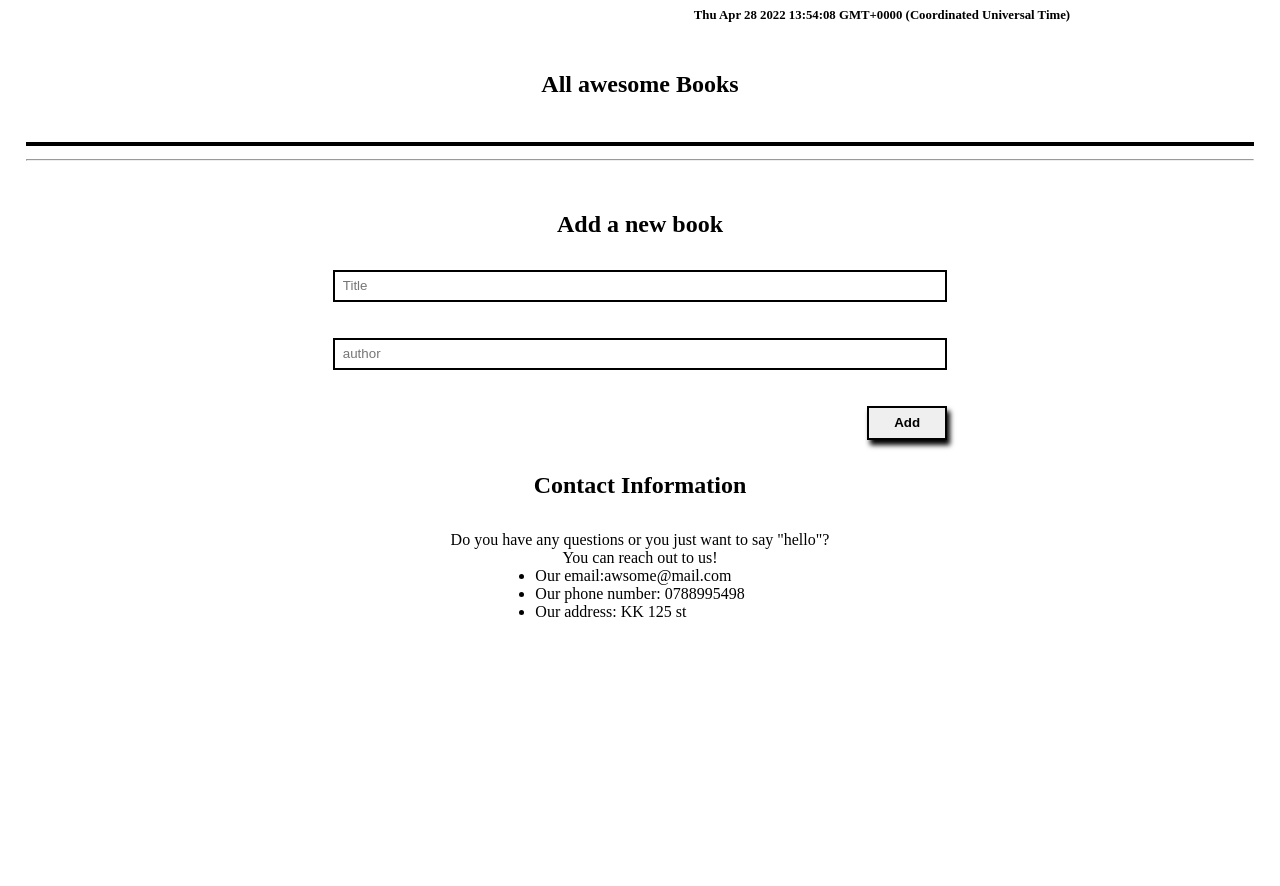
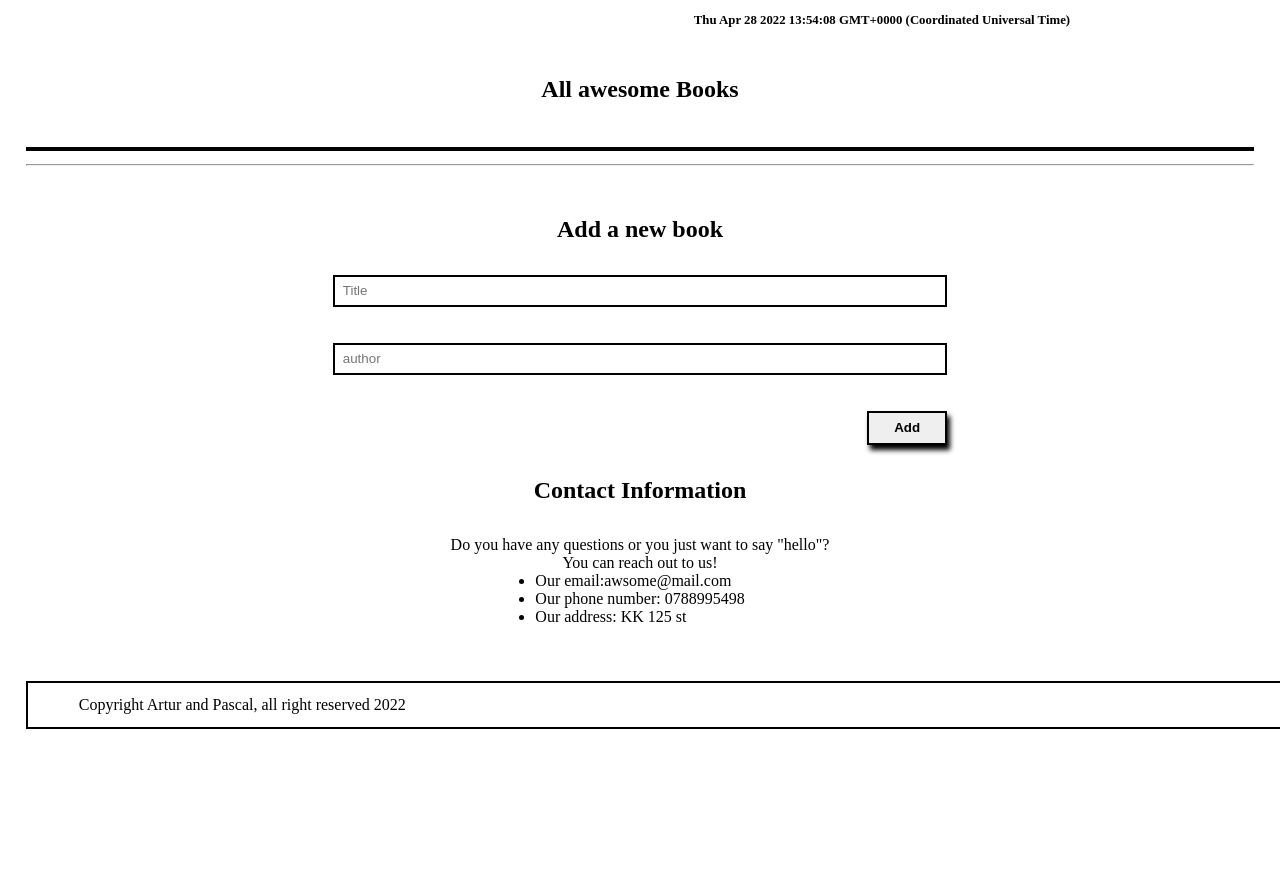
Before and after one commit to bizip/awesome-books, a website: page index.html in a window 1280 px wide. Shown: the part 66-952 px from the top of the page. Drawn offline with Linux system fonts and the light colour scheme.

Commit message:
fixed footer

```diff
--- a/main.css
+++ b/main.css
@@ -14,6 +14,7 @@ nav{
     justify-content: space-between;
     padding:1rem 5%;
     border: 2px solid black;
+    margin-top: 5px;
 }
 nav ul{
     display: flex;
@@ -71,7 +72,6 @@ font-size: 1.2rem;
       justify-content: space-around;
       padding: 1rem;
       margin: 0;
-
   }
 
   #btn {
@@ -114,12 +114,17 @@ footer{
     width: 100%;
     height: 3rem;
     display: flex;
+    position: fixed;
     align-items: center;
     margin-top: 3rem;
     padding-left: 4%;
     border: 2px solid black;
+    bottom: 0;
+    z-index: 1;
+    margin-bottom: 5px;
 }
 .contact{
     height: 90vh;
     width: 100%;
+    margin-bottom: 5px;
 }
```
